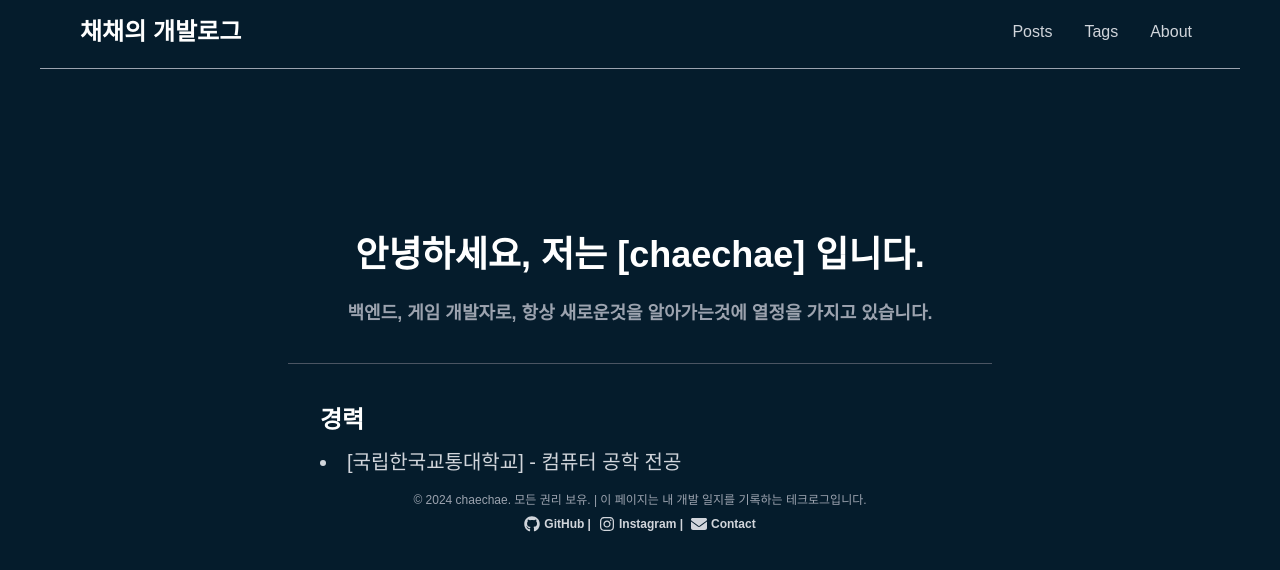
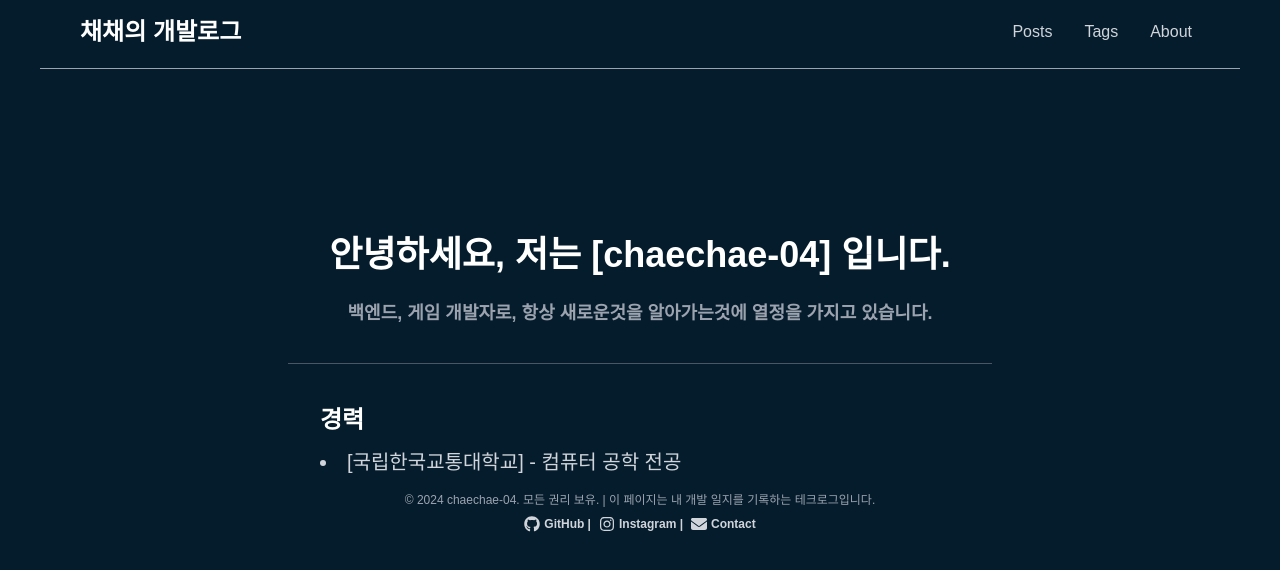
Before and after one commit to chaechae-04/chaechae, a Next.js app: page /about in a window 1280 px wide. Shown: the top 570 px of the page. Built offline with nearby package versions, Linux system fonts and the light colour scheme.

Commit message:
update : About Font-size

```diff
--- a/app/about/page.tsx
+++ b/app/about/page.tsx
@@ -7,7 +7,7 @@ export default function About() {
             <Header />
             <div className="bg-[#051c2c] text-white flex flex-col items-center justify-center mx-auto md:mt-[50px] lg:mt-[100px] xl:mt-[150px]">
                 <p className="text-xxs xl:text-4xl font-bold mb-6">
-                    안녕하세요, 저는 [chaechae] 입니다.
+                    안녕하세요, 저는 [chaechae-04] 입니다.
                     </p>
                 <p className="text-xxxs xl:text-lg text-gray-400 font-bold mb-4">
                     백엔드, 게임 개발자로, 항상 새로운것을 알아가는것에 열정을 가지고 있습니다.
@@ -16,10 +16,10 @@ export default function About() {
                 <div style={{ width: '55% '}} className="bg-gray-600 h-px mt-2 mx-auto mt-5 mb-10" />
 
                 <div className="flex flex-col w-[50%] mx-auto">
-                    <p className="flex text-xxxs xl:text-2xl font-bold mb-3 text-left">
+                    <p className="flex text-xs xl:text-2xl font-bold mb-3 text-left">
                         경력
                     </p>
-                    <ul className="list-disc list-inside text-gray-300 text-xxxs xl:text-xl">
+                    <ul className="list-disc list-inside text-gray-300 text-xxs xl:text-xl">
                         <li>[국립한국교통대학교] - 컴퓨터 공학 전공</li>
                     </ul>
                 </div>
--- a/app/components/Footer.tsx
+++ b/app/components/Footer.tsx
@@ -7,7 +7,7 @@ export default function Footer() {
         <footer className="bg-[#051c2c] text-gray-400 text-center py-4">
             <div className="items-center">
                 <p className="text-xxs xl:text-xs mb-2">
-                    © 2024 chaechae. 모든 권리 보유. | 이 페이지는 내 개발 일지를 기록하는 테크로그입니다.
+                    © 2024 chaechae-04. 모든 권리 보유. | 이 페이지는 내 개발 일지를 기록하는 테크로그입니다.
                 </p>
                 <div className="flex flex-row text-xs font-bold space-w-4 justify-center">
                         <a href="https://github.com/chaechae-04" className="flex text-gray-300 hover:text-white mx-1" target="_blank" rel="noopener noreferrer">
```
